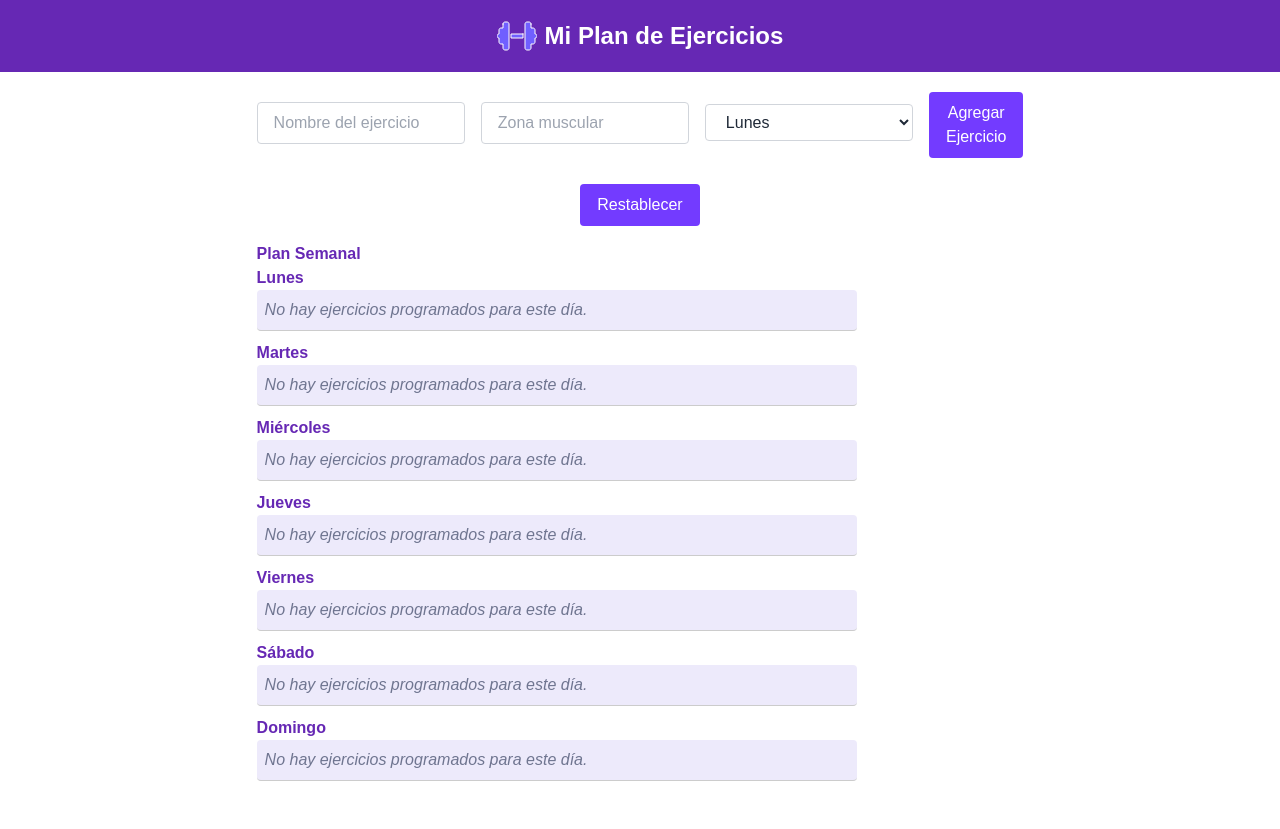
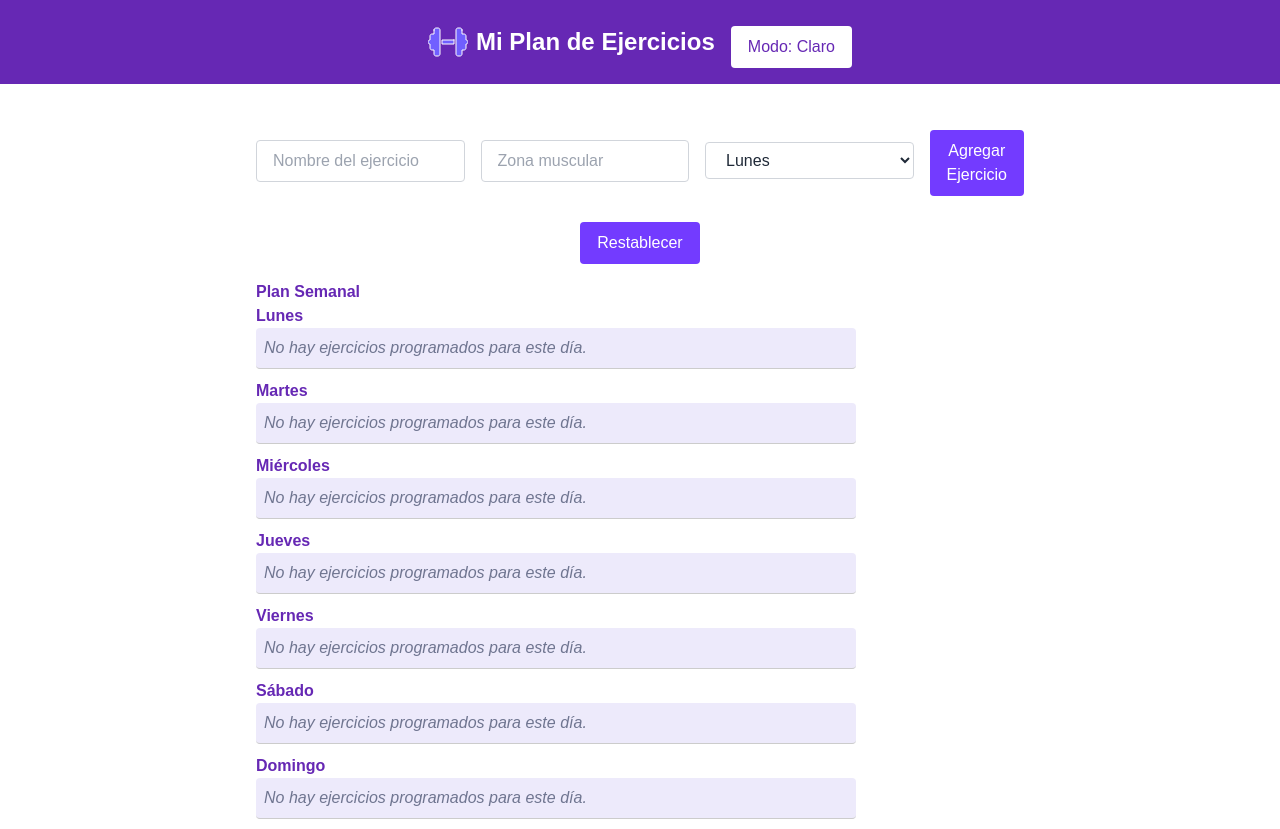
Before and after one commit to AlbertoRodBa/fit-app, a React (Vite) app: page / in a window 1280 px wide. Before the commit the page ends 801 px from the top, so only its background shows below. Built offline with nearby package versions, Linux system fonts and the light colour scheme.

Commit message:
Actualización: Agregado modo oscuro con botón toggle en navbar

```diff
--- a/src/App.jsx
+++ b/src/App.jsx
@@ -5,48 +5,63 @@ import Navbar from "./components/Navbar";
 
 const App = () => {
   const [exercises, setExercises] = useState(() => {
-    // Cargar ejercicios desde localStorage o inicializar con un array vacío
     const storedExercises = localStorage.getItem("exercises");
     return storedExercises ? JSON.parse(storedExercises) : [];
   });
 
+  // Estado para el tema: 'light' o 'dark'
+  const [theme, setTheme] = useState(() => {
+    return localStorage.getItem("theme") || "light";
+  });
+
+  // Cambiar tema y guardarlo en localStorage
+  const toggleTheme = () => {
+    const newTheme = theme === "light" ? "dark" : "light";
+    setTheme(newTheme);
+    localStorage.setItem("theme", newTheme);
+  };
+
+  // Guardar ejercicios en localStorage cuando cambien
+  useEffect(() => {
+    localStorage.setItem("exercises", JSON.stringify(exercises));
+  }, [exercises]);
+
+  // Agregar o quitar clase 'dark' en <html> según el tema
+  useEffect(() => {
+    if (theme === "dark") {
+      document.documentElement.classList.add("dark");
+    } else {
+      document.documentElement.classList.remove("dark");
+    }
+  }, [theme]);
+
+  // Handler para agregar ejercicios
   const handleAddExercise = (exercise) => {
     const newExercise = { id: Date.now(), ...exercise, completed: false };
-    const updatedExercises = [...exercises, newExercise];
-    setExercises(updatedExercises);
-    localStorage.setItem("exercises", JSON.stringify(updatedExercises)); // Actualizar localStorage
-  };
-
-  const handleToggleComplete = (exerciseName) => {
-    const updatedExercises = exercises.map((exercise) =>
-      exercise.name === exerciseName ? { ...exercise, completed: !exercise.completed } : exercise
-    );
-    setExercises(updatedExercises);
-    localStorage.setItem("exercises", JSON.stringify(updatedExercises)); // Actualizar localStorage
-  };
-
-  const handleRemoveExercise = (exerciseName) => {
-    const updatedExercises = exercises.filter((exercise) => exercise.name !== exerciseName);
-    setExercises(updatedExercises);
-    localStorage.setItem("exercises", JSON.stringify(updatedExercises)); // Actualizar localStorage
-  };
-
-  const handleResetExercises = () => {
-    setExercises([]); // Reiniciar la lista de ejercicios
-    localStorage.removeItem("exercises"); // Limpiar el localStorage
+    setExercises((prev) => [...prev, newExercise]);
   };
 
   return (
-    <div>
-      <Navbar /> {/*  barra de navegación aquí */}
-      <h1 className="text-2xl text-center">Mi Plan de Ejercicios</h1> {/* título */}
-      <ExerciseForm onAddExercise={handleAddExercise} onResetExercises={handleResetExercises} />
-      <WeeklyPlan
-        exercises={exercises}
-        onToggleComplete={handleToggleComplete}
-        onRemoveExercise={handleRemoveExercise}
-      />
-    </div>
+    <div className="min-h-screen bg-white text-black dark:bg-gray-900 dark:text-white transition-colors flex flex-col items-center px-4">
+    <Navbar theme={theme} onToggleTheme={toggleTheme} />
+  <div className="pt-20 w-full max-w-3xl">
+    <ExerciseForm onAddExercise={handleAddExercise} />
+    <WeeklyPlan
+      exercises={exercises}
+      onToggleComplete={(name) => {
+        const updated = exercises.map((ex) =>
+          ex.name === name ? { ...ex, completed: !ex.completed } : ex
+        );
+        setExercises(updated);
+      }}
+      onRemoveExercise={(name) => {
+        const filtered = exercises.filter((ex) => ex.name !== name);
+        setExercises(filtered);
+      }}
+    />
+  </div>
+</div>
+
   );
 };
 
--- a/src/components/Navbar.jsx
+++ b/src/components/Navbar.jsx
@@ -1,26 +1,42 @@
 import React from "react";
 
-const Navbar = () => {
+const Navbar = ({ theme, onToggleTheme }) => {
   const handleReload = () => {
     window.location.reload();
   };
 
   return (
     <nav className="bg-[#6628b4] text-white p-4 fixed top-0 left-0 w-full z-10">
-      <div onClick={handleReload} className="flex items-center justify-center cursor-pointer">
+      <div className="flex items-center justify-center space-x-4">
+        {/* Logo + título */}
+        <div
+          onClick={handleReload}
+          className="flex items-center cursor-pointer"
+        >
           <svg
             xmlns="http://www.w3.org/2000/svg"
             viewBox="0 0 640 512"
-          className="w-10 h-10 mr-2" // Aumentar el tamaño
-          fill="#705fff" // Color de relleno del SVG
-          stroke="#ffffff" // Color del borde
+            className="w-10 h-10"
+            fill="#705fff"
+            stroke="#ffffff"
             strokeWidth="1em"
-          strokeLinecap="round" // esquinas del borde
-          strokeLinejoin="round" // uniones del borde
+            strokeLinecap="round"
+            strokeLinejoin="round"
           >
             <path d="M96 64c0-17.7 14.3-32 32-32l32 0c17.7 0 32 14.3 32 32l0 160 0 64 0 160c0 17.7-14.3 32-32 32l-32 0c-17.7 0-32-14.3-32-32l0-64-32 0c-17.7 0-32-14.3-32-32l0-64c-17.7 0-32-14.3-32-32s14.3-32 32-32l0-64c0-17.7 14.3-32 32-32l32 0 0-64zm448 0l0 64 32 0c17.7 0 32 14.3 32 32l0 64c17.7 0 32 14.3 32 32s-14.3 32-32 32l0 64c0 17.7-14.3 32-32 32l-32 0 0 64c0 17.7-14.3 32-32 32l-32 0c-17.7 0-32-14.3-32-32l0-160 0-64 0-160c0-17.7 14.3-32 32-32l32 0c17.7 0 32 14.3 32 32zM416 224l0 64-192 0 0-64 192 0z" />
           </svg>
-        <h1 className="text-white text-2xl">Mi Plan de Ejercicios</h1>
+          <h1 className="text-white text-2xl ml-2 cursor-pointer">
+            Mi Plan de Ejercicios
+          </h1>
+        </div>
+
+        {/* Botón */}
+        <button
+          onClick={onToggleTheme}
+          className="bg-white text-[#6628b4] px-4 py-2 rounded hover:bg-gray-200 transition max-w-[140px] w-full sm:w-auto mx-auto"
+        >
+          Modo: {theme === "light" ? "Claro" : "Oscuro"}
+        </button>
       </div>
     </nav>
   );
--- a/src/index.css
+++ b/src/index.css
@@ -5,17 +5,10 @@
 @import url('https://fonts.googleapis.com/css2?family=Poppins:wght@400;600;800&display=swap');
 
 body {
-  font-family: 'Poppins', sans-serif; /* Fuente por defecto para todo el cuerpo */
+  font-family: 'Poppins', sans-serif;
   margin: 0;
-  display: flex;
-  flex-direction: column;
-  align-items: center;
-  justify-content: flex-start;
   min-width: 320px;
   min-height: 100vh;
-  padding: 10px;
-  background-color: #ffffff;
-  color: rgba(34, 34, 34, 0.87);
 }
 
 /* Animación de desvanecimiento */
@@ -41,6 +34,12 @@ h2, h3 {
 
 h2 {
   font-weight: 800; /* Peso Extra Bold */
+}
+
+/* Modo oscuro: títulos en blanco */
+.dark h2,
+.dark h3 {
+  color: white;
 }
 
 /* Estilos de entrada y selección */
--- a/tailwind.config.js
+++ b/tailwind.config.js
@@ -1,6 +1,8 @@
 module.exports = {
+  darkMode: 'class',
   content: [
     "./src/**/*.{js,jsx,ts,tsx}",
+    "./index.html"
   ],
   theme: {
     extend: {},
```
Lines whose indentation alone changed are shown as unchanged.
